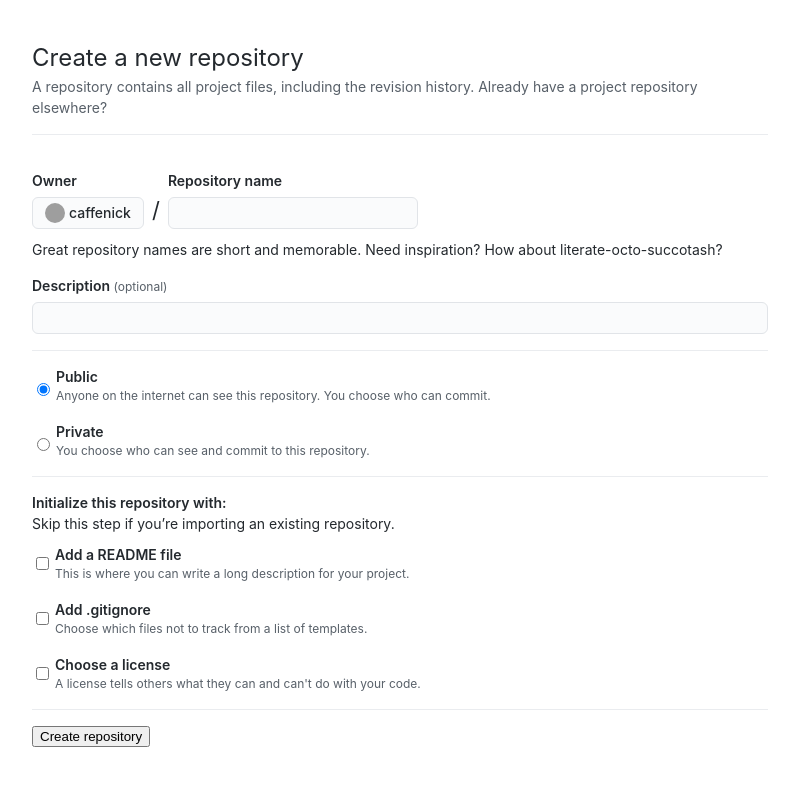
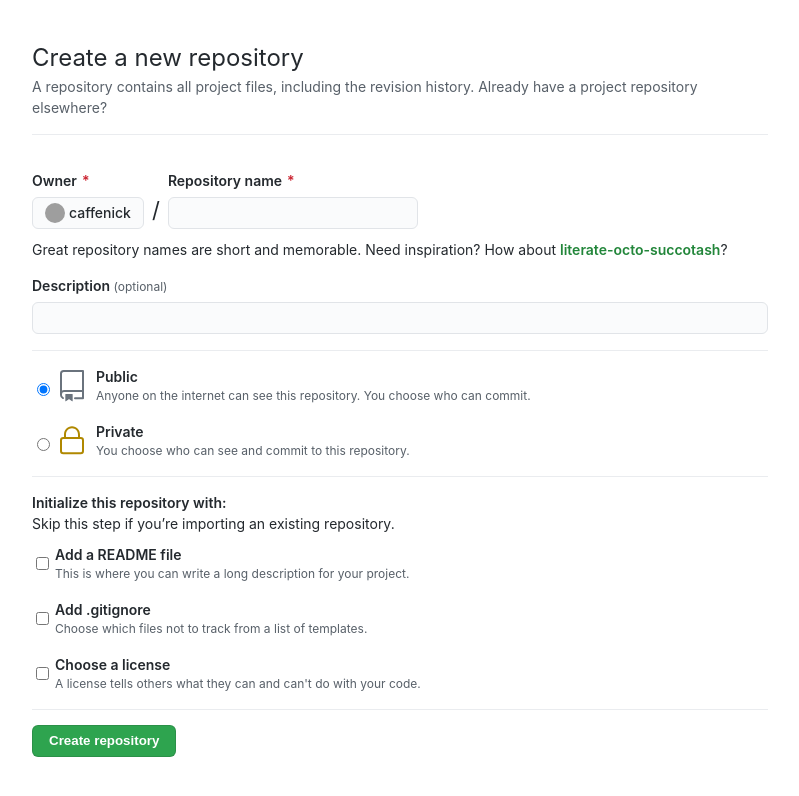
Before and after one commit to caffeinick/git-new-repository, a React (Create React App) app: page / in a window 1280 px wide. Shown: the top 796 px of the page, without its empty margins (240-1039 px from the left). Built offline with nearby package versions, Linux system fonts and the light colour scheme; grey boxes are pictures that could not be loaded.

Commit message:
add rest detail elements

```diff
--- a/src/App.js
+++ b/src/App.js
@@ -15,7 +15,9 @@
         <Section>
           <OwnerRepoBlock>
             <div>
-              <Label marginBottom>Owner</Label>
+              <Label marginBottom>
+                Owner<Required>*</Required>
+              </Label>
               <InputSelect>
                 <img
                   alt=""
@@ -28,7 +30,9 @@
             </div>
             <Divider>/</Divider>
             <div>
-              <Label marginBottom>Repository name</Label>
+              <Label marginBottom>
+                Repository name<Required>*</Required>
+              </Label>
               <InputText type="text" />
             </div>
           </OwnerRepoBlock>
@@ -49,6 +53,20 @@
         <Section>
           <InputWrapper>
             <InputRadio type="radio" checked />
+            <Svg
+              fill="rgb(106, 115, 125)"
+              height="32"
+              viewBox="0 0 24 24"
+              version="1.1"
+              width="32"
+              aria-hidden="true"
+            >
+              <path
+                fill-rule="evenodd"
+                d="M3 2.75A2.75 2.75 0 015.75 0h14.5a.75.75 0 01.75.75v20.5a.75.75 0 01-.75.75h-6a.75.75 0 010-1.5h5.25v-4H6A1.5 1.5 0 004.5 18v.75c0 .716.43 1.334 1.05 1.605a.75.75 0 01-.6 1.374A3.25 3.25 0 013 18.75v-16zM19.5 1.5V15H6c-.546 0-1.059.146-1.5.401V2.75c0-.69.56-1.25 1.25-1.25H19.5z"
+              ></path>
+              <path d="M7 18.25a.25.25 0 01.25-.25h5a.25.25 0 01.25.25v5.01a.25.25 0 01-.397.201l-2.206-1.604a.25.25 0 00-.294 0L7.397 23.46a.25.25 0 01-.397-.2v-5.01z"></path>
+            </Svg>
             <LabelGroup>
               <Label>Public</Label>
               <Span>
@@ -59,6 +77,19 @@
 
           <InputWrapper>
             <InputRadio type="radio" />
+            <Svg
+              fill="rgb(176, 136, 0)"
+              height="32"
+              viewBox="0 0 24 24"
+              version="1.1"
+              width="32"
+              aria-hidden="true"
+            >
+              <path
+                fill-rule="evenodd"
+                d="M6 9V7.25C6 3.845 8.503 1 12 1s6 2.845 6 6.25V9h.5a2.5 2.5 0 012.5 2.5v8a2.5 2.5 0 01-2.5 2.5h-13A2.5 2.5 0 013 19.5v-8A2.5 2.5 0 015.5 9H6zm1.5-1.75C7.5 4.58 9.422 2.5 12 2.5c2.578 0 4.5 2.08 4.5 4.75V9h-9V7.25zm-3 4.25a1 1 0 011-1h13a1 1 0 011 1v8a1 1 0 01-1 1h-13a1 1 0 01-1-1v-8z"
+              ></path>
+            </Svg>
             <LabelGroup>
               <Label>Private</Label>
               <Span>You choose who can see and commit to this repository.</Span>
@@ -96,7 +127,7 @@
         </Section>
 
         <Section noLine>
-          <button type="button">Create repository</button>
+          <CreateButton type="button">Create repository</CreateButton>
         </Section>
       </Main>
     </Container>
@@ -150,6 +181,10 @@
     margin-top: 0;
     margin-bottom: 10px;
   }
+  strong {
+    color: #22863a;
+    font-weight: 600;
+  }
 `;
 
 const OwnerRepoBlock = styled.div`
@@ -157,6 +192,11 @@
   align-items: flex-end;
   margin-top: 35px;
   margin-bottom: 10px;
+`;
+
+const Required = styled.span`
+  color: rgb(203, 36, 49);
+  padding-left: 5px;
 `;
 
 const Divider = styled.div`
@@ -184,6 +224,11 @@
   color: #586069;
   font-size: 12px;
   font-weight: 400;
+`;
+
+const Svg = styled.svg`
+  margin-top: 4px;
+  margin-right: 8px;
 `;
 
 const InputBase = css`
@@ -239,3 +284,13 @@
   margin-top: 0px;
   margin-bottom: 16px;
 `;
+
+const CreateButton = styled.button`
+  padding: 5px 16px;
+  font-weight: 600;
+  color: white;
+  background-color: #2ea44f;
+  border: 1px solid rgba(27, 31, 35, 0.15);
+  border-radius: 6px;
+  line-height: 20px;
+`;
```
